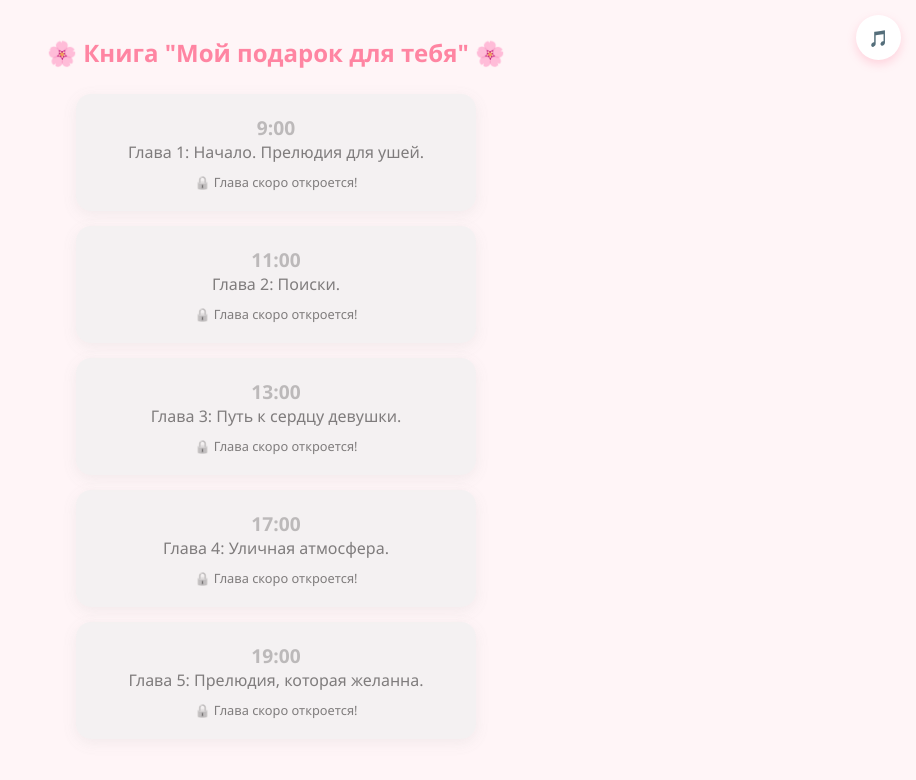
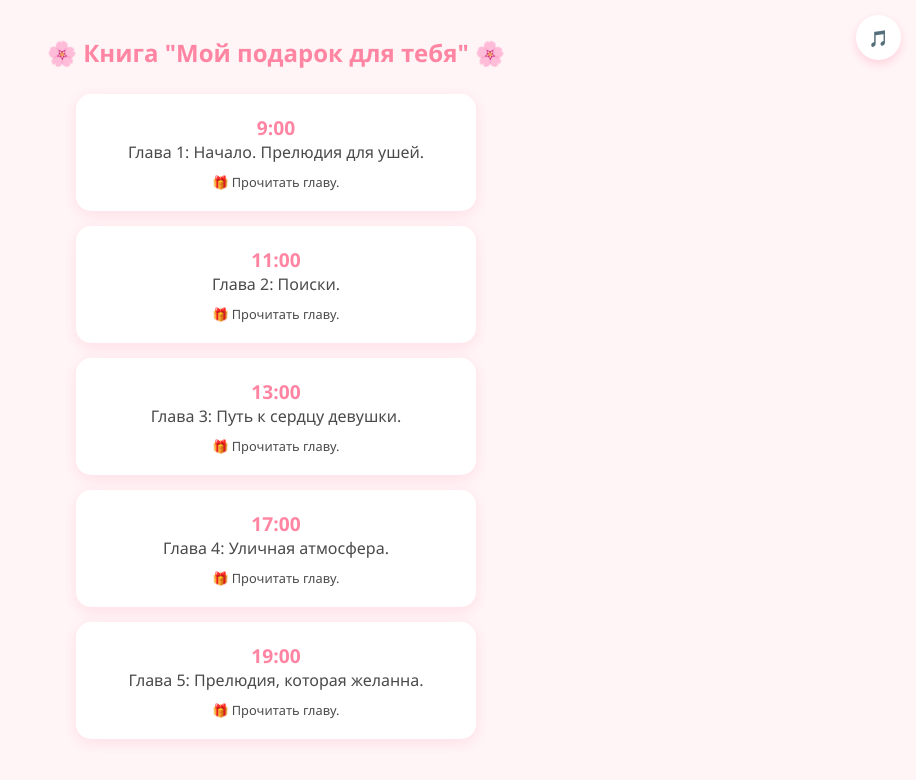
Before and after one commit to Sashayerty/8_march, a plain HTML site: page index.html in a window 1280 px wide. Shown: the whole page, without its empty margins (364-1280 px from the left). Drawn offline with Linux system fonts and the light colour scheme.

Commit message:
Пофиксил адаптацию

```diff
--- a/index.html
+++ b/index.html
@@ -254,13 +254,13 @@
             const container = document.getElementById('calendar');
             const now = new Date();
             // СЕГОДНЯШНЯЯ ДАТА ДЛЯ ТЕСТА: 5 МАРТА
-            const isMarch8 = (now.getMonth() === 2 && now.getDate() === 8);
+            const isMarch8 = (now.getMonth() === 2 && now.getDate() === 10);
             const currentHour = now.getHours();
 
             gifts.forEach(gift => {
                 const card = document.createElement('div');
-                const isLocked = !isMarch8 || currentHour < gift.hour;
-                // const isLocked = false;
+                // const isLocked = !isMarch8 || currentHour < gift.hour;
+                const isLocked = false;
 
                 card.className = `card ${isLocked ? 'locked' : ''}`;
                 card.innerHTML = `
```
